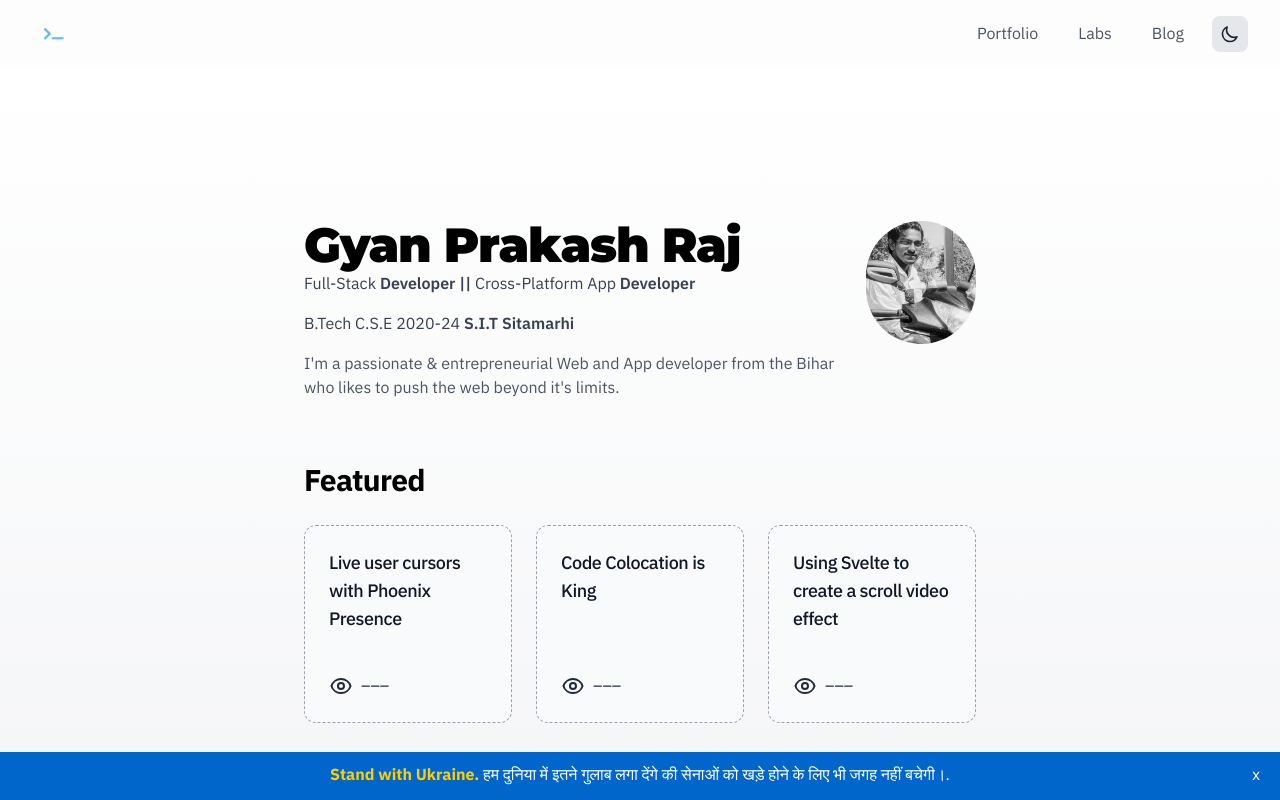
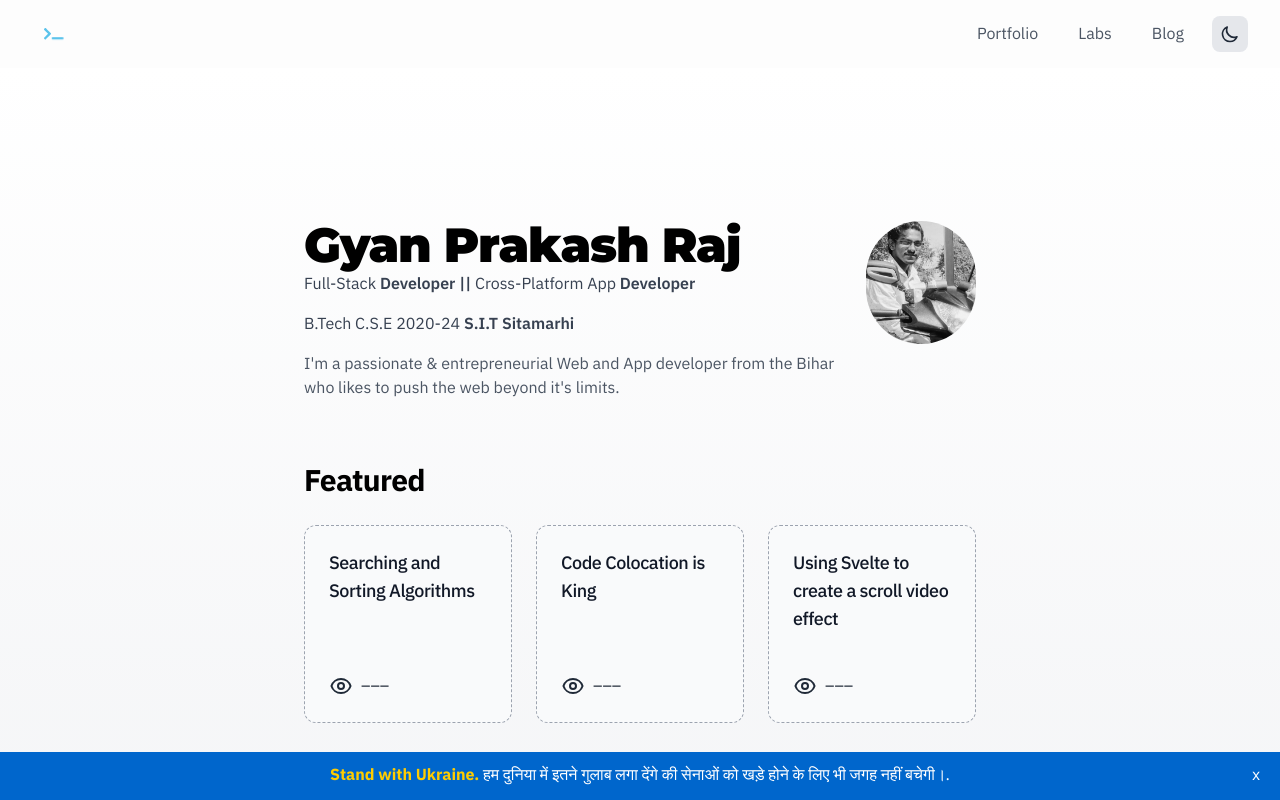
Before and after one commit to GyanPrakashRaj/typenew, a Next.js app: page / in a window 1280 px wide. Shown: the top 800 px of the page. Built offline with nearby package versions, Linux system fonts and the light colour scheme; no server answers; the database is empty.

Commit message:
:octocat: no ranjish now

```diff
--- a/pages/index.tsx
+++ b/pages/index.tsx
@@ -40,7 +40,7 @@ export default function Home() {
         </h3>
         <section className="flex gap-6 flex-col md:flex-row">
           <BlogPostCard
-            title="Live user cursors with Phoenix Presence"
+            title="Searching and Sorting Algorithms"
             slug="phoenix-live-cursors"
           />
           <BlogPostCard
```
